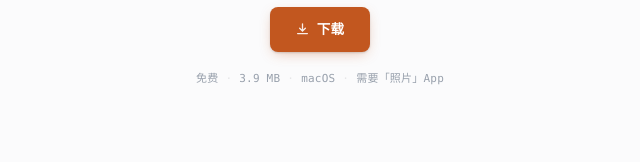
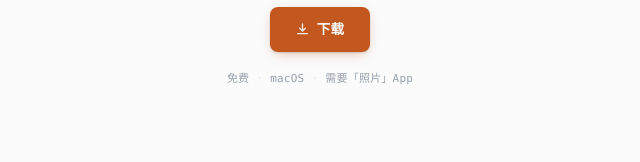
Before and after one commit to BigKunLun/Yore, a plain HTML site: page index.html in a window 1280 px wide. Shown: the part 638-800 px from the top of the page, 320-960 px from the left. Drawn offline with Linux system fonts and the light colour scheme.

Commit message:
fix(site): 换掉否决稿图标，去掉体积标注
落地页用的还是早期那版扁平矢量图标 —— 你看过之后否决的那版。换成
app 现在真正用的水彩本子图（legacy 变体，自带圆角：网页不做遮罩，
满幅版贴上去是方块）。1024 缩到 512，111.5 KB，同时供 og:image、
favicon 和 22px 的 header logo 三处用。

按你说的去掉「3.9 MB」这个标注。

icon 构建脚本的落盘输出加了 compressionLevel:9（真无损，省 9%）。
顺带在注释里记下两个坑：effort 参数会偷偷启用 256 色量化；以及这
整套设置对 .icns 无效，iconutil 会自己重新编码。

Co-Authored-By: Claude Opus 5 (1M context) <noreply@anthropic.com>

```diff
--- a/index.html
+++ b/index.html
@@ -320,7 +320,7 @@ footer a:hover{color:var(--ink2)}
         <svg viewBox="0 0 16 16"><path d="M8 1v9m0 0L4.5 6.5M8 10l3.5-3.5M2 13h12" fill="none" stroke="currentColor" stroke-width="1.6" stroke-linecap="round" stroke-linejoin="round"/></svg>
         下载
       </a>
-      <p class="meta">免费<i>·</i>3.9 MB<i>·</i>macOS<i>·</i>需要「照片」App</p>
+      <p class="meta">免费<i>·</i>macOS<i>·</i>需要「照片」App</p>
     </div>
   </section>
 
```
Also changed, not shown: assets/icon.png.
